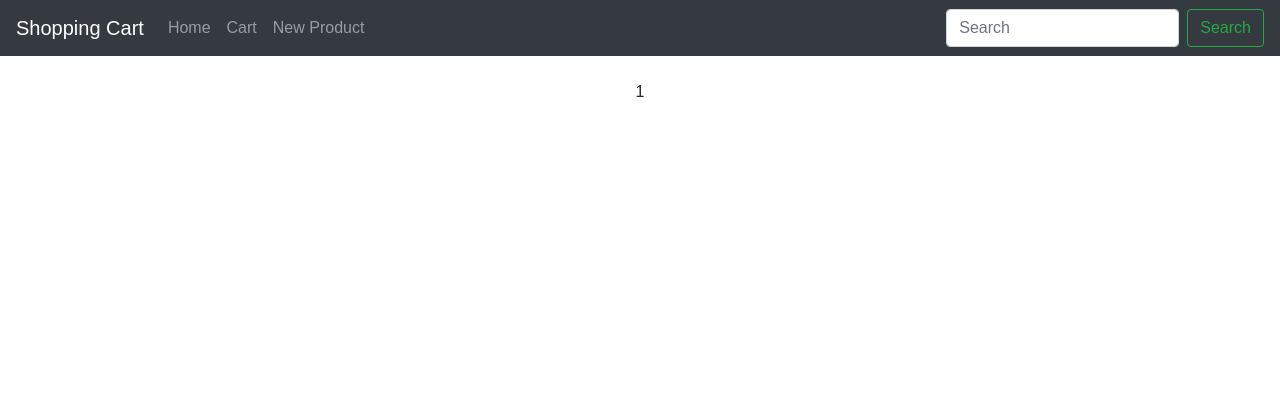
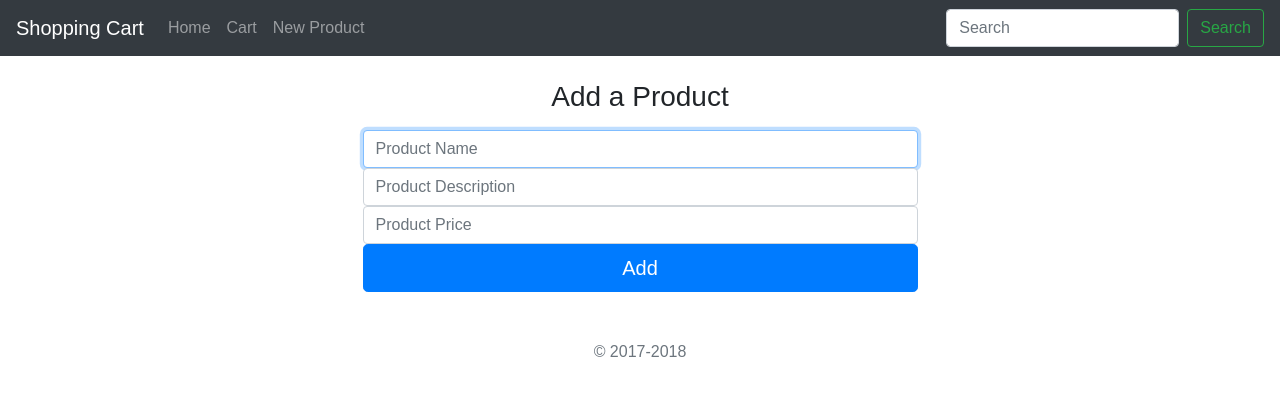
Before and after one commit to Phlebsy/react-class-day-12-2, a React (Create React App) app: page /addProduct in a window 1280 px wide. Shown: the top 396 px of the page. Built offline with nearby package versions, Linux system fonts and the light colour scheme.

Commit message:
add product form finished

```diff
--- a/src/components/products/AddProductForm.js
+++ b/src/components/products/AddProductForm.js
@@ -1,7 +1,77 @@
 import React, { Component } from 'react';
+import { addProduct } from '../../actions';
 
 export default class AddProductForm extends Component {
+  state = {
+    name: '',
+    description: '',
+    price: ''
+  };
+
+  onChange = e => this.setState({ [e.target.name]: e.target.value });
+
+  addProduct = e => {
+    e.preventDefault();
+    const newProduct = this.state;
+
+    addProduct(newProduct, this.props.dispatch);
+    this.props.history.push('/');
+  };
+
   render() {
-    return <div>1</div>;
+    return (
+      <div
+        style={{
+          display: 'flex',
+          justifyContent: 'center',
+          alignItems: 'center'
+        }}
+      >
+        <form className="form-signin w-50" onSubmit={this.addProduct}>
+          <h1 className="h3 mb-3 font-weight-normal">Add a Product</h1>
+          <label htmlFor="inputName" className="sr-only">
+            Name
+          </label>
+          <input
+            type="text"
+            id="inputName"
+            className="form-control"
+            placeholder="Product Name"
+            name="name"
+            required
+            autoFocus
+            onChange={this.onChange}
+          />
+          <label htmlFor="inputDescription" className="sr-only">
+            Description
+          </label>
+          <input
+            type="text"
+            id="inputDescription"
+            className="form-control"
+            name="description"
+            placeholder="Product Description"
+            required
+            onChange={this.onChange}
+          />
+          <label htmlFor="inputPrice" className="sr-only">
+            Price
+          </label>
+          <input
+            type="number"
+            id="inputPrice"
+            className="form-control"
+            name="price"
+            placeholder="Product Price"
+            required
+            onChange={this.onChange}
+          />
+          <button className="btn btn-lg btn-primary btn-block" type="submit">
+            Add
+          </button>
+          <p className="mt-5 mb-3 text-muted">© 2017-2018</p>
+        </form>
+      </div>
+    );
   }
 }
```
